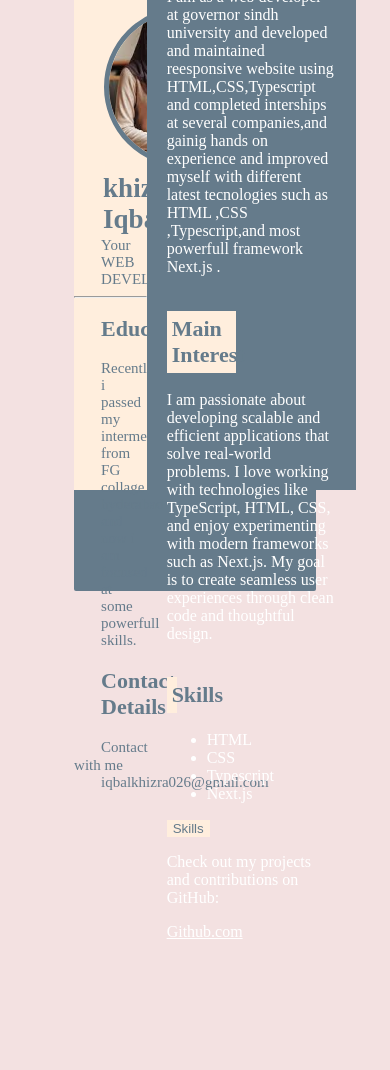
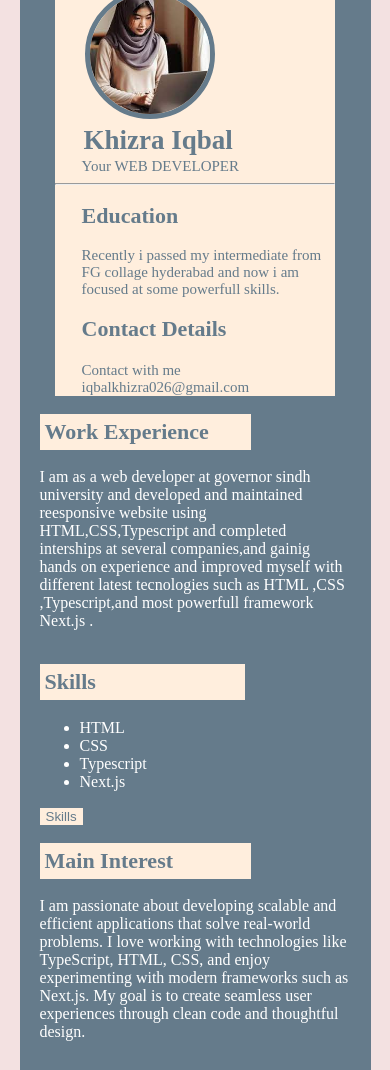
Before and after one commit to KHIZRA-IQBAL/milestone-01-02, a website: page index.html in a window 390 px wide. Shown: the part 232-1302 px from the top of the page. Before the commit the page ends 1173 px from the top, so only its background shows below. Drawn offline with Linux system fonts and the light colour scheme.

Commit message:
Initial commit

```diff
--- a/index.html
+++ b/index.html
@@ -15,7 +15,7 @@
             <!-- Personal Information -->
             <section id="Personal-info">
                 <img src="profile-img/image.jfif" alt="My-Profile" id="pfp">
-            <p id="name">khizra Iqbal</p>
+                <p id="name">Khizra Iqbal</p>
                 <p id="developer-head">Your WEB DEVELOPER</p>
                 <hr>
             </section>
@@ -23,10 +23,11 @@
             <!-- Education -->
             <section>
                 <h1 id="education-head">Education</h1>
-            <p id="education">Recently i passed my intermediate from FG collage hyderabad and now i am focused at some powerfull skills. </p>
+                <p id="education">Recently i passed my intermediate from FG collage hyderabad and now i am focused at
+                    some powerfull skills. </p>
             </section>
             <section id="contact">
-            <h2  class="contact-head">Contact Details</h2>
+                <h2 class="contact-head">Contact Details</h2>
                 <strong id="Email-head">Contact with me</strong>
                 <p id="email">iqbalkhizra026@gmail.com</p>
             </section>
@@ -35,15 +36,14 @@
             <!-- Work Experience -->
             <section id="work-experience">
                 <h1 id="work-experience-head">Work Experience</h1>
-            <p id="work-experience-para">I  am  as a web developer at governor sindh university and developed and maintained reesponsive website using HTML,CSS,Typescript and completed interships at several companies,and gainig hands on experience and improved myself with different latest tecnologies such as HTML ,CSS ,Typescript,and most powerfull framework Next.js .</p>
-      </section>
-      <section id="interest">
-        <h1 id="interest-head">Main Interest</h1>
-        <p id="interest-para">I am passionate about developing scalable and efficient applications that solve real-world problems. I love working with technologies like TypeScript, HTML, CSS, and enjoy experimenting with modern frameworks such as Next.js. My goal is to create seamless user experiences through clean code and thoughtful design.</p>
+                <p id="work-experience-para">I am as a web developer at governor sindh university and developed and
+                    maintained reesponsive website using HTML,CSS,Typescript and completed interships at several
+                    companies,and gainig hands on experience and improved myself with different latest tecnologies such
+                    as HTML ,CSS ,Typescript,and most powerfull framework Next.js .</p>
             </section>
             <!-- Skills -->
-          <section >
-            <h1  id="skills-head">Skills</h1>
+            <section>
+                <h1 id="skills">Skills</h1>
                 <ul id="skills-ul">
                     <li>HTML</li>
                     <li>CSS</li>
@@ -52,6 +52,14 @@
                 </ul>
                 <button id="btn">Skills</button>
             </section>
+            <section id="interest">
+                <h1 id="interest-head">Main Interest</h1>
+                <p id="interest-para">I am passionate about developing scalable and efficient applications that solve
+                    real-world problems. I love working with technologies like TypeScript, HTML, CSS, and enjoy
+                    experimenting with modern frameworks such as Next.js. My goal is to create seamless user experiences
+                    through clean code and thoughtful design.</p>
+            </section>
+
             <section>
                 <p id="url"> Check out my projects and contributions on GitHub:</p>
                 <a href="https://github.com/KHIZRA-IQBAL?tab=repositories" id="anchor"> Github.com</a>
--- a/styles.css
+++ b/styles.css
@@ -17,23 +17,23 @@ body{
      height: 95%;
      width: 62%;
      background-color: #657b8b;
-     border-radius: 2px;
+     border-radius: .125rem;
 }
 
 .main-1{
     background-color:#ffeedd;
     width: 30%;
-    height: 600px;
+    height: 37.5rem;
 }
 
 #main{
     color: #657b8b;
-    padding-left: 30px;
+    padding-left: 1.875rem;
 }
 
 img{
-    width: 150px;
-    height: 150px;
+    width: 9.375rem;
+    height: 9.375rem;
     border-radius: 50%;
     margin-left: 30px;
     border: 5px solid #657b8b;
@@ -49,9 +49,9 @@ img{
 
 #developer-head{
     color: #657b8b;
-    font-size: 15px;
+    font-size: .9375rem;
     font-weight: 500;
-    padding-left: 27px;
+    padding-left: 1.6875rem;
     margin: 0px;
 }
 
@@ -61,38 +61,38 @@ hr{
 
 #education-head{
     color: #657b8b;
-    font-size: 22px;
+    font-size: 1.375rem;
     font-weight: 600;
-    padding-left: 27px;
+    padding-left: 1.6875rem;
 }
 
 #education{
-    padding-left: 27px;
+    padding-left: 1.6875rem;
     color: #657b8b;
-    font-size: 15px;
+    font-size: .9375rem;
     font-weight: 500;
 }
 
 .contact-head{
     display: flex;
     flex-direction: column;
-    padding-left: 27px;
+    padding-left: 1.6875rem;
     color: #657b8b;
-    font-size: 22px;
+    font-size: 1.375rem;
     font-weight: 600;
 }
 
 #Email-head{
-    padding-left: 27px;
+    padding-left: 1.6875rem;
     color: #657b8b;
-    font-size: 15px;
+    font-size: .9375rem;
     font-weight: 500;
 }
 
 #email{
-    padding-left: 27px;
+    padding-left: 1.6875rem;
     color: #657b8b;
-    font-size: 15px;
+    font-size: .9375rem;
     font-weight: 500;
     margin: 0px;
 }
@@ -101,20 +101,20 @@ hr{
 .main-2{
     background-color:#657b8b;
     width: 70%;
-    height: 600px;
+    height: 37.5rem;
     display: flex;
     flex-direction: column;
-    padding-left: 20px;
-    padding-right: 20px;
+    padding-left: 1.25rem;
+    padding-right: 1.25rem;
 }
 
 #work-experience-head{
     background-color: #ffeedd;
     color:#657b8b;
-    font-size: 22px;
+    font-size: 1.375rem;
     font-weight:  600;
-    margin-right: 100px;
-    padding: 5px;
+    margin-right: 6.25rem;
+    padding: .3125rem;
 }
 
 #work-experience-para{
@@ -124,23 +124,23 @@ hr{
 #interest-head{
     background-color: #ffeedd;
     color:#657b8b;
-    font-size: 22px;
+    font-size: 1.375rem;
     font-weight:  600;
-    margin-right: 100px;
-    padding: 5px;
+    margin-right: 6.25rem;
+    padding: .3125rem;
 }
 
 
 #interest-para{
     color: white;
 }
-#skills-head{
+#skills{
     background-color: #ffeedd;
     color:#657b8b;
-    font-size: 22px;
+    font-size: 1.375rem;
     font-weight:  600;
-    margin-right: 250px;
-    padding: 5px;
+    margin-right: 15.625rem;
+    padding: .3125rem;
 }
 
 #skills-ul{
@@ -164,3 +164,133 @@ hr{
 #anchor:hover{
     color: rgb(255, 233, 192);
 }
+
+@media (max-width:768px){
+    body{
+        margin: 0;
+        padding: 0;
+        box-sizing: border-box;
+        height: 100vh;
+        width: 100%;
+        display: flex;
+        justify-content: center;
+        align-items: center;
+        background-color: #f1dbdbd2;
+    }
+
+    .main{
+        display: flex;
+        flex-direction: column;
+        align-items: center;
+        height: 551px;
+        width: 62%;
+        background-color: #657b8b;
+        border-radius: .125rem;
+   }
+   .main-1{
+    /* position: absolute; */
+    background-color:#ffeedd;
+    width: 80%;
+   }
+   #main{
+    color: #657b8b;
+    padding-left: 10px;
+    font-size: 30px;
+}
+
+img{
+    width: 120px;
+    height: 120px;
+    border-radius: 50%;
+    margin-left: 30px;
+    border: 5px solid #657b8b;
+
+}
+
+#name{
+    color: #657b8b;
+    font-size: 27px;
+    font-weight: 600;
+    padding-left: 27px;
+    margin: 2px;
+}
+
+
+#developer-head{
+    color: #657b8b;
+    font-size: 15px;
+    font-weight: 500;
+    padding-left: 27px;
+    margin: 0rem;
+}
+
+hr{
+    font-weight: 600;
+}
+
+#education-head{
+    color: #657b8b;
+    font-size: 22px;
+    font-weight: 600;
+    padding-left: 27px;
+}
+
+#education{
+    padding-left: 27px;
+    color: #657b8b;
+    font-size: 15px;
+    font-weight: 500;
+}
+
+
+.contact-head{
+    display: flex;
+    flex-direction: column;
+    padding-left: 27px;
+    color: #657b8b;
+    font-size: 22px;
+    font-weight: 600;
+}
+
+#Email-head{
+    padding-left: 27px;
+    color: #657b8b;
+    font-size: 15px;
+    font-weight: 500;
+}
+
+#email{
+    padding-left: 27px;
+    color: #657b8b;
+    font-size: 15px;
+    font-weight: 500;
+    margin: 0rem;
+}
+
+.main-2{
+    background-color:#657b8b;
+    width: auto;
+    height: 940px;
+    display: flex;
+    flex-direction: column;
+    /* padding-left: 1.25rem;
+    padding-right: 1.25rem; */
+}
+
+#skills{
+    background-color: #ffeedd;
+    color:#657b8b;
+    font-size: 1.375rem;
+    font-weight:  600;
+    margin-right: 6.625rem;
+    padding: .3125rem;
+}
+
+}
+
+
+@media (max-width: 440px){
+    .main{
+        width: 90%;
+   }
+}
```
Also changed, not shown: 1 other file. Lines whose indentation alone changed are shown as unchanged.
